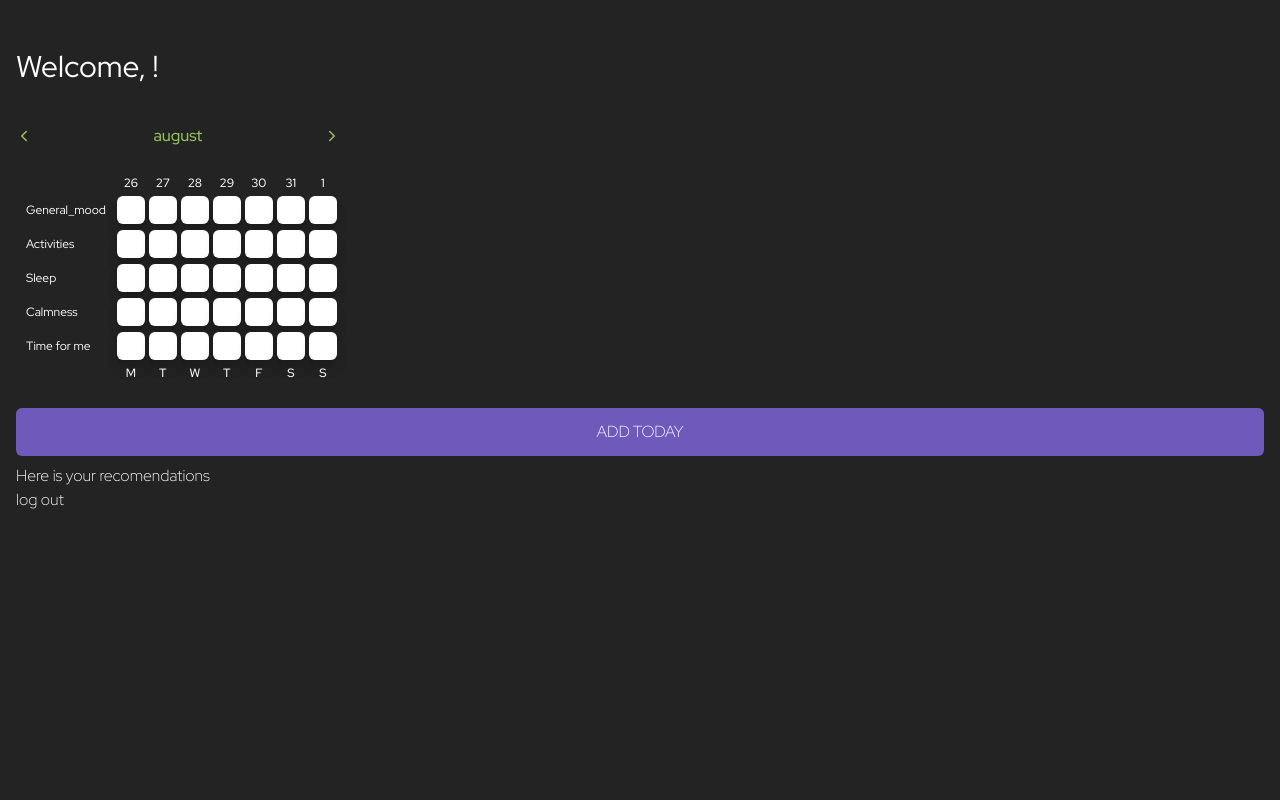
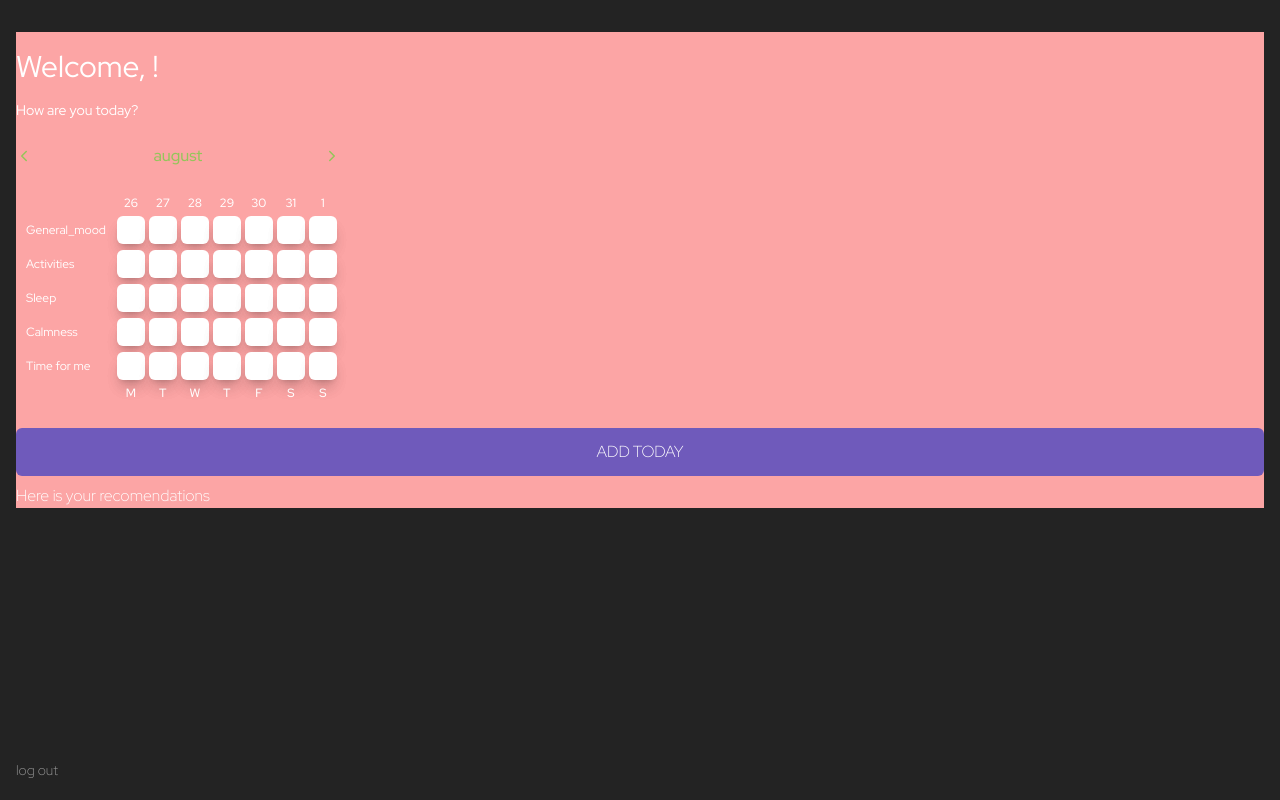
Before and after one commit to kaiuliia/well_being_frontend, a React (Create React App) app: page /user/home in a window 1280 px wide. Built offline with nearby package versions, Linux system fonts and the light colour scheme; no server answers.

Commit message:
Change colors.

```diff
--- a/src/components/dashboard/dashboard.tsx
+++ b/src/components/dashboard/dashboard.tsx
@@ -1,5 +1,5 @@
 import React, { useState } from "react";
-import { logOut } from "./types";
+import { capitalizeFirstLetter, logOut } from "./types";
 import DatePicker from "react-datepicker";
 import { FontAwesomeIcon } from "@fortawesome/react-fontawesome";
 import { faSliders } from "@fortawesome/free-solid-svg-icons";
@@ -32,8 +32,9 @@ export function Dashboard({
 }: DashboardProps) {
   const name = localStorage.getItem("name");
   return (
-    <div className=" w-auto">
-      <div className="flex justify-between">
+    <>
+      <div className="">
+        <div className="">
           <div>
             <div className={"hidden"}>
               <DatePicker
@@ -45,8 +46,13 @@ export function Dashboard({
           </div>
         </div>
 
-      <div className="text-3xl font-normal text-left text-white py-[1rem]">
-        Welcome, {name}!
+        <div className={"gap - 2"}>
+          <p className="text-3xl font-normal text-left text-white pt-[1rem]">
+            {`Welcome, ${capitalizeFirstLetter(name)}!`}
+          </p>
+          <p className="text-sm font-normal text-left text-white pt-[1rem]">
+            How are you today?
+          </p>
         </div>
         <br />
         {/*<button*/}
@@ -82,12 +88,7 @@ export function Dashboard({
         />
 
         <Advice />
-      <div>
-        <a className={"text-white cursor-pointer"} onClick={logOut}>
-          {" "}
-          log out
-        </a>
       </div>
-    </div>
+    </>
   );
 }
--- a/src/components/dashboard/types.ts
+++ b/src/components/dashboard/types.ts
@@ -108,3 +108,8 @@ export const logOut = async () => {
     window.location.href = "/login";
   }
 };
+
+export const capitalizeFirstLetter = (name: string | null) => {
+  if (!name) return ""; // Handle empty string cases
+  return name.charAt(0).toUpperCase() + name.slice(1);
+};
--- a/src/pages/home.tsx
+++ b/src/pages/home.tsx
@@ -4,6 +4,7 @@ import moment from "moment";
 import "react-datepicker/dist/react-datepicker.css";
 import "react-datepicker/dist/react-datepicker.css";
 import { useLocalStore } from "../store/useStore";
+import { logOut } from "../components/dashboard/types";
 
 export function Home() {
   const [boardYear, setBoardYear] = useState<number | number[]>(
@@ -114,6 +115,7 @@ export function Home() {
   }, [selectedDate]);
 
   return (
+    <div className={"bg-red-300"}>
       <Dashboard
         boardYear={boardYear}
         boardStartMonth={boardStartMonth}
@@ -124,5 +126,16 @@ export function Home() {
         wholeWeek={dashboard.length === 7 && dashboard}
         weekDates={weekDates}
       />
+      <div className={"w-full bg-red-300"}>
+        <a
+          className={
+            "absolute bottom-5  flex flex-row justify-center self-center text-medium-gray text-sm cursor-pointer"
+          }
+          onClick={logOut}
+        >
+          log out
+        </a>
+      </div>
+    </div>
   );
 }
--- a/tailwind.config.js
+++ b/tailwind.config.js
@@ -11,6 +11,7 @@ module.exports = {
   theme: {
     extend: {
       colors: {
+        "medium-gray": "#989898",
         "back-gray": "#EFF1F4",
         "main-light-green": "#94c55a",
         "main-button": "#6f5abb",
```
Lines whose indentation alone changed are shown as unchanged.
